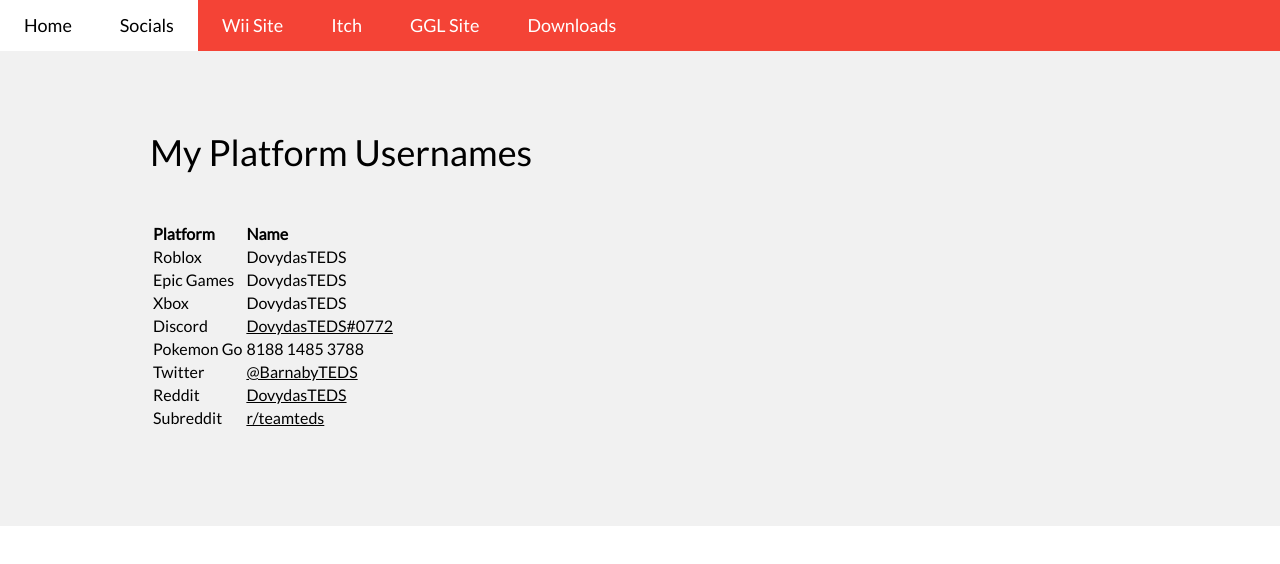
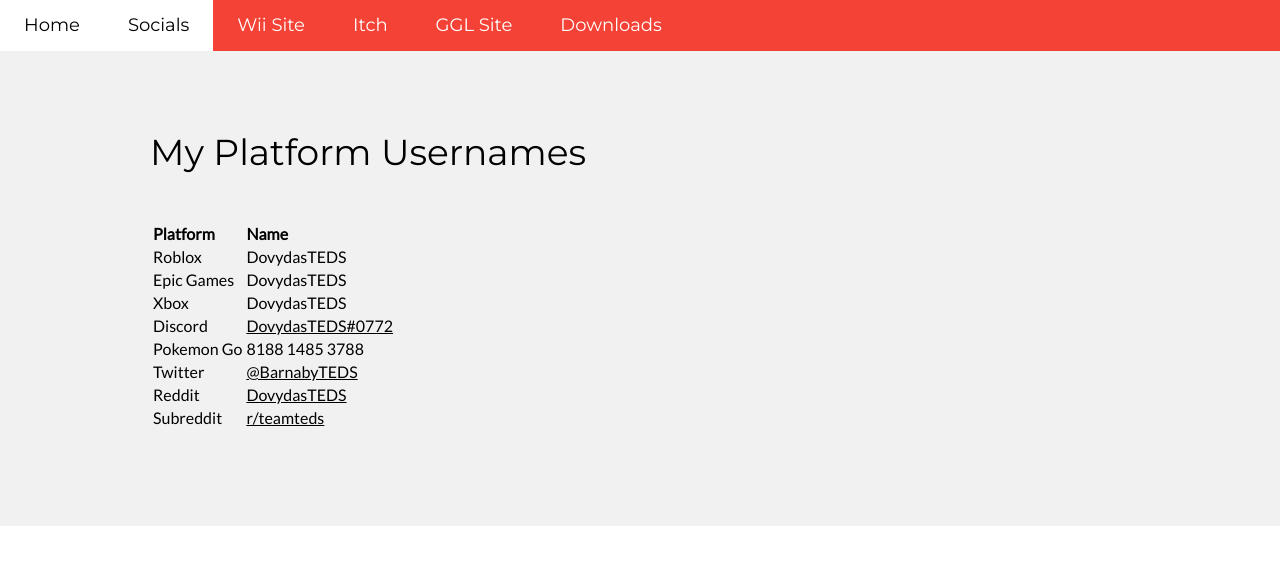
Before and after one commit to DovydasTEDS/tedssite, a plain HTML site: page socials.html in a window 1280 px wide. Drawn offline with nearby package versions, Linux system fonts and the light colour scheme.

Commit message:
Fixed /socials.html font

```diff
--- a/socials.html
+++ b/socials.html
@@ -3,8 +3,10 @@
 <link rel="stylesheet" href="https://www.w3schools.com/w3css/4/w3.css">
 <link rel="stylesheet" href="https://fonts.googleapis.com/css?family=Lato">
 <link rel="stylesheet" href="https://cdnjs.cloudflare.com/ajax/libs/font-awesome/4.7.0/css/font-awesome.min.css">
+<link rel="stylesheet" href="https://fonts.googleapis.com/css?family=Montserrat">
 <style>
 body,h1,h2,h3,h4,h5,h6 {font-family: "Lato", sans-serif}
+.w3-bar,h1,button {font-family: "Montserrat", sans-serif}
 </style>
 <div class="w3-top">
   <div class="w3-bar w3-red w3-card w3-left-align w3-large">
```
